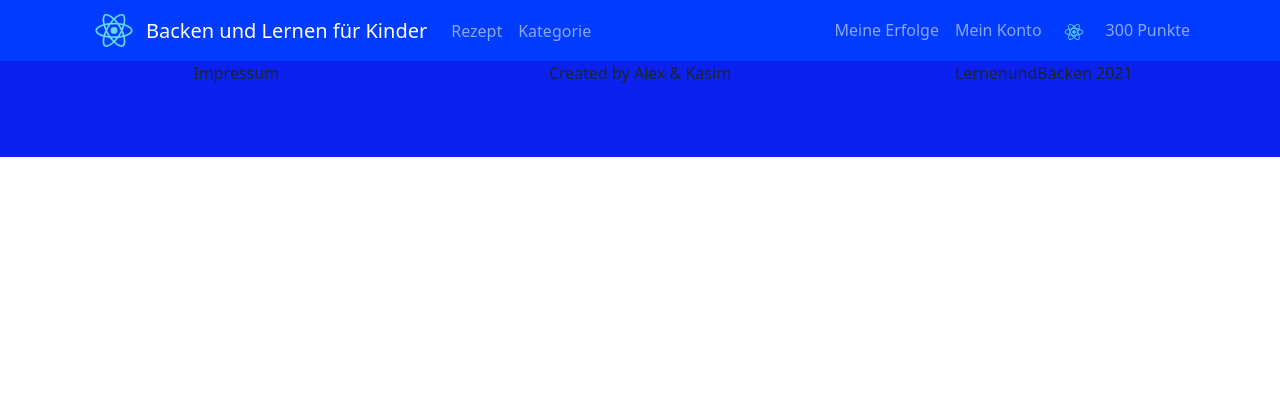
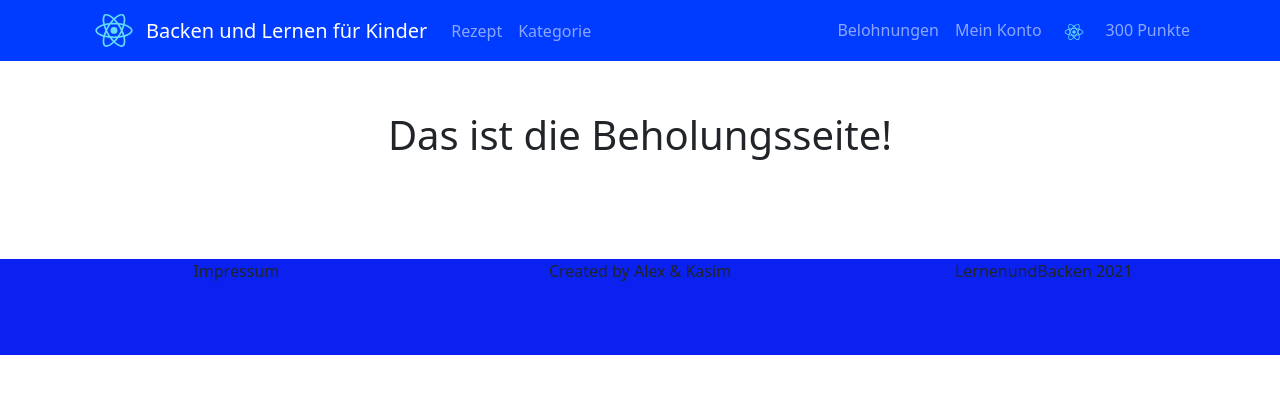
Before and after one commit to ZeIRoIL/BakeSchoolSite, a React (Create React App) app in the folder frontend/: page /reward in a window 1280 px wide. Shown: the top 394 px of the page. Built offline with nearby package versions, Linux system fonts and the light colour scheme.

Commit message:
+ added new pages (reward, categorie) with router

```diff
--- a/frontend/src/components/navigation.js
+++ b/frontend/src/components/navigation.js
@@ -4,6 +4,9 @@ import logo from '../logo.svg'
 // Pages
 import Home from '../pages/mainPage';
 import LoginPage from '../pages/login';
+import Categorie from '../pages/categories';
+import RewardPage from '../pages/rewardPage';
+
 
 import '../style/navigation.css'; // Tell webpack that Button.js uses these styles
 
@@ -24,10 +27,10 @@ export class Navigation extends Component {
                         <Navbar.Collapse id="responsive-navbar-nav">
                             <Nav className="me-auto">
                                 <Nav.Link href="#features">Rezept</Nav.Link>
-                                <Nav.Link href="#pricing">Kategorie</Nav.Link>
+                                <Nav.Link href="/categorie">Kategorie</Nav.Link>
                             </Nav>
                             <Nav>
-                                <Nav.Link href="#deets">Meine Erfolge</Nav.Link>
+                                <Nav.Link href="/reward">Belohnungen</Nav.Link>
                                 <Nav.Link eventKey={2} href="/login">
                                     Mein Konto
                                 </Nav.Link>
@@ -45,6 +48,8 @@ export class Navigation extends Component {
                 <Routes>
                     <Route path="/" element={<Home />} />
                     <Route path="/login" element={<LoginPage />} />
+                    <Route path="/categorie" element={<Categorie />} />
+                    <Route path="/reward" element={<RewardPage />} />
                 </Routes>
                 </div>
                 )
--- a/frontend/src/pages/categories.js
+++ b/frontend/src/pages/categories.js
@@ -1,14 +1,14 @@
-import React from 'react'
-import { CardsCategory } from '../components/cardsCategory'
+import React from 'react';
+
 
 const categoriesPage = () => {
     return (
         <div>
-        <div class="cat-main">s
+        <div class="cat-main">
         <h1  style={{ marginTop: '50px'}} >Suche eine Kategorie!</h1>
 
         <div style={{ backgroundColor: 'lightblue',marginTop: '100px'}} >
-          <CardsCategory/>
+
         </div>
         <a href='https://www.freepik.com/photos/food'>Food photo created by freepik - www.freepik.com</a>
       </div>
--- /dev/null
+++ b/frontend/src/pages/rewardPage.js
@@ -0,0 +1,19 @@
+import React from 'react';
+
+
+const rewardPage = () => {
+    return (
+        <div>
+        <div class="cat-main">
+        <h1  style={{ marginTop: '50px'}} >Das ist die Beholungsseite!</h1>
+
+        <div style={{ backgroundColor: 'lightblue',marginTop: '100px'}} >
+
+        </div>
+
+      </div>
+        </div>
+    );
+}
+
+ export default rewardPage
```
Also changed, not shown: frontend/src/App.js (+0 -8 lines).
